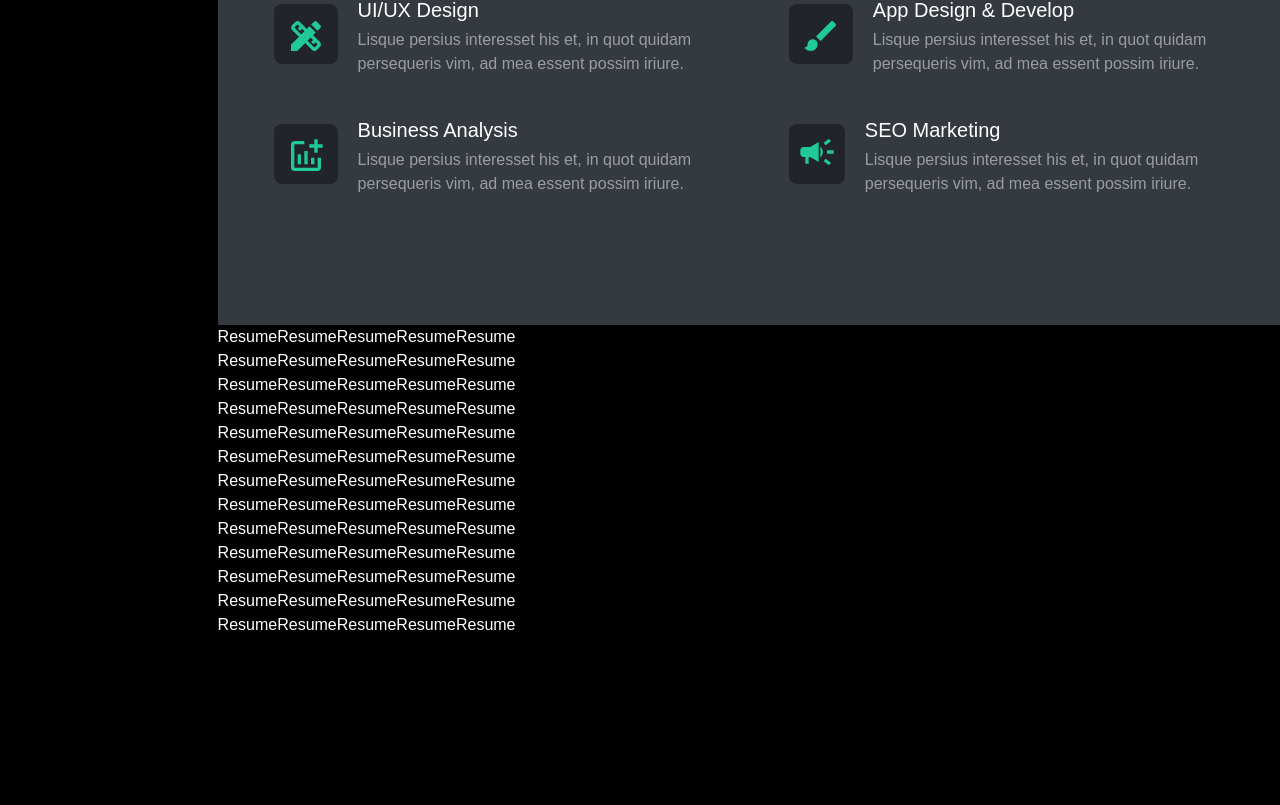
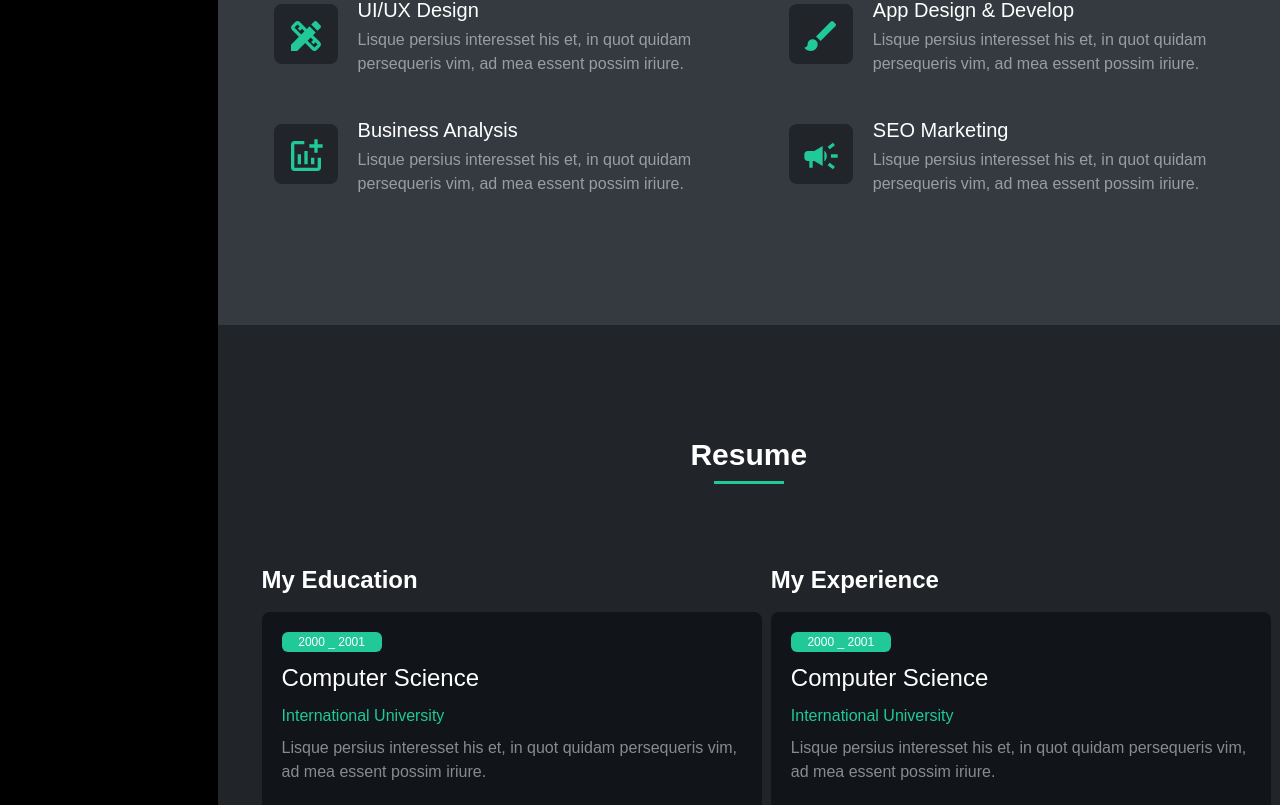
Before and after one commit to azizollahpayandeh/AzizollahPersonalSite, a React (Create React App) app: page / in a window 1280 px wide. Shown: the part 1995-2800 px from the top of the page. Before the commit the page ends 2632 px from the top, so only its background shows below. Built offline with nearby package versions, Linux system fonts and the light colour scheme.

Commit message:
finish experience and education section

```diff
--- /dev/null
+++ b/src/Components/EducationBox/EducationBox.js
@@ -0,0 +1,18 @@
+import React from "react";
+
+export default function EducationBox({ year, certificate, university, dec }) {
+  return (
+    <div>
+      <div className="EdBox  bg-[#111418!important] xl:w-[500px] w-[400px] rounded-lg h-[200px]  mt-4">
+        <div className="ml-5 flex flex-col gap-2 ">
+          <span className="bg-[#20c997!important] w-[100px] h-5 flex justify-center items-center mt-5 rounded-md text-xs ">
+            {year}
+          </span>
+          <h1 className="text-[24px] font-medium">{certificate}</h1>
+          <span className="text-[#20c997]">{university}</span>
+          <p className="opacity-50 mr-4">{dec}</p>
+        </div>
+      </div>
+    </div>
+  );
+}
--- /dev/null
+++ b/src/Components/MyEducation/MyEducation.js
@@ -0,0 +1,47 @@
+import React from "react";
+import EducationBox from "./../EducationBox/EducationBox";
+
+export default function MyEducation() {
+  return (
+    <div>
+      <div className="leftEducation xl:ml-11 xl:mt-20 mt-20 ml-5 ">
+        <div className="myEducation xl:w-[50%]  float-left mb-14 ">
+          <div className="title ">
+            <h1 className="text-2xl font-semibold">My Education</h1>
+          </div>
+          <EducationBox
+            year="2000 _ 2001"
+            certificate="Computer Science"
+            university="International University"
+            dec="Lisque persius interesset his et, in quot quidam persequeris vim, ad mea essent possim iriure."
+          />
+          <EducationBox
+            year="2000 _ 2001"
+            certificate="Computer Science"
+            university="International University"
+            dec="Lisque persius interesset his et, in quot quidam persequeris vim, ad mea essent possim iriure."
+          />
+        </div>
+
+        <div className="myEducation xl:w-[50%] xl:float-right float-left mb-14  ">
+          <div className="title ">
+            <h1 className="text-2xl font-semibold">My Experience</h1>
+          </div>
+          <EducationBox
+            year="2000 _ 2001"
+            certificate="Computer Science"
+            university="International University"
+            dec="Lisque persius interesset his et, in quot quidam persequeris vim, ad mea essent possim iriure."
+          />
+
+          <EducationBox
+            year="2000 _ 2001"
+            certificate="Computer Science"
+            university="International University"
+            dec="Lisque persius interesset his et, in quot quidam persequeris vim, ad mea essent possim iriure."
+          />
+        </div>
+      </div>
+    </div>
+  );
+}
--- a/src/Components/Resume/Resume.js
+++ b/src/Components/Resume/Resume.js
@@ -1,21 +1,24 @@
-import React from 'react'
+import React from "react";
+import MyEducation from './../MyEducation/MyEducation'
+
 
 export default function Resume() {
   return (
-    <div>
-        <h1>ResumeResumeResumeResumeResume</h1>
-        <h1>ResumeResumeResumeResumeResume</h1>
-        <h1>ResumeResumeResumeResumeResume</h1>
-        <h1>ResumeResumeResumeResumeResume</h1>
-        <h1>ResumeResumeResumeResumeResume</h1>
-        <h1>ResumeResumeResumeResumeResume</h1>
-        <h1>ResumeResumeResumeResumeResume</h1>
-        <h1>ResumeResumeResumeResumeResume</h1>
-        <h1>ResumeResumeResumeResumeResume</h1>
-        <h1>ResumeResumeResumeResumeResume</h1>
-        <h1>ResumeResumeResumeResumeResume</h1>
-        <h1>ResumeResumeResumeResumeResume</h1>
-        <h1>ResumeResumeResumeResumeResume</h1>
+    <div className="w-[100%] h-[180vh] bg-[#212529!important]">
+      <div className="All ">
+        <div className="flex-col justify-center items-center text-center flex">
+          <h1 className="text-3xl font-bold xl:mt-28 mt-24">Resume</h1>
+          <div className="w-[70px] bg-[#20c997] mt-2 h-[3px]" />
+        </div>
+
+    <MyEducation/>
+
+
+
+
+
+
+      </div>
     </div>
-  )
+  );
 }
--- a/src/Components/WhatIDo/WhatIDo.js
+++ b/src/Components/WhatIDo/WhatIDo.js
@@ -57,14 +57,14 @@ export default function WhatIDo() {
       description: "Lisque persius interesset his et, in quot quidam persequeris vim, ad mea essent possim iriure.",
     },
     {
-      icon: <CampaignIcon className="m-2" />,
+      icon: <CampaignIcon className="m-3" />,
       title: "SEO Marketing",
       description: "Lisque persius interesset his et, in quot quidam persequeris vim, ad mea essent possim iriure.",
     },
   ];
 
   return (
-    <div className="bg-[#343a40!important] w-[100%] h-[127vh] xl:h-[85vh]">
+    <div className="bg-[#343a40!important] w-[100%] h-auto xl:h-[85vh]">
       <div className="flex-col justify-center items-center text-center flex">
         <h1 className="text-3xl font-bold xl:mt-28 mt-24">What I Do?</h1>
         <div className="w-[70px]  bg-[#20c997] mt-2 h-[3px]" />
@@ -77,7 +77,7 @@ export default function WhatIDo() {
           ))}
         </div>
 
-        <div className="xl:w-1/2 xl:ml-11 xl:mr-5">
+        <div className="xl:w-1/2 xl:ml-11 mr-5">
           {servicesRight.map((service, index) => (
             <ServiceItem key={index} {...service} />
           ))}
```
